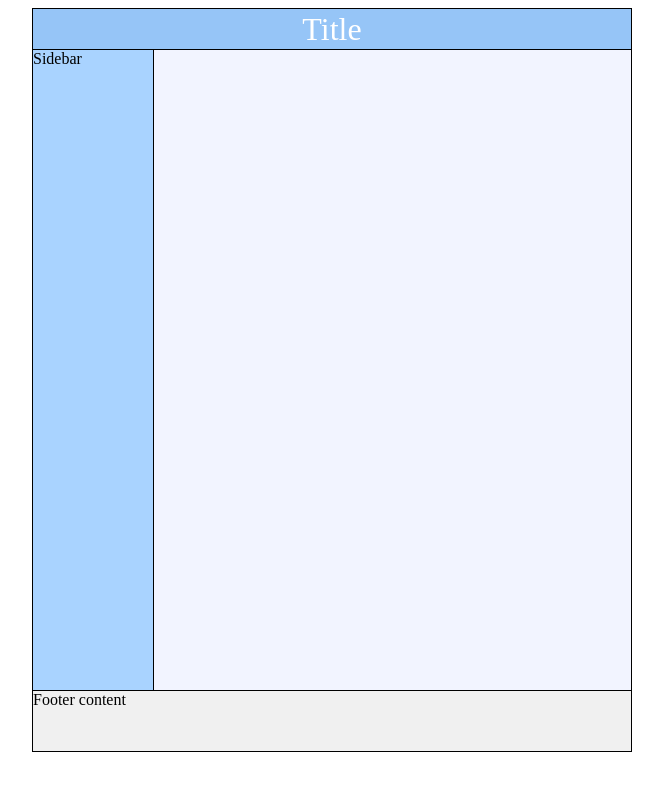
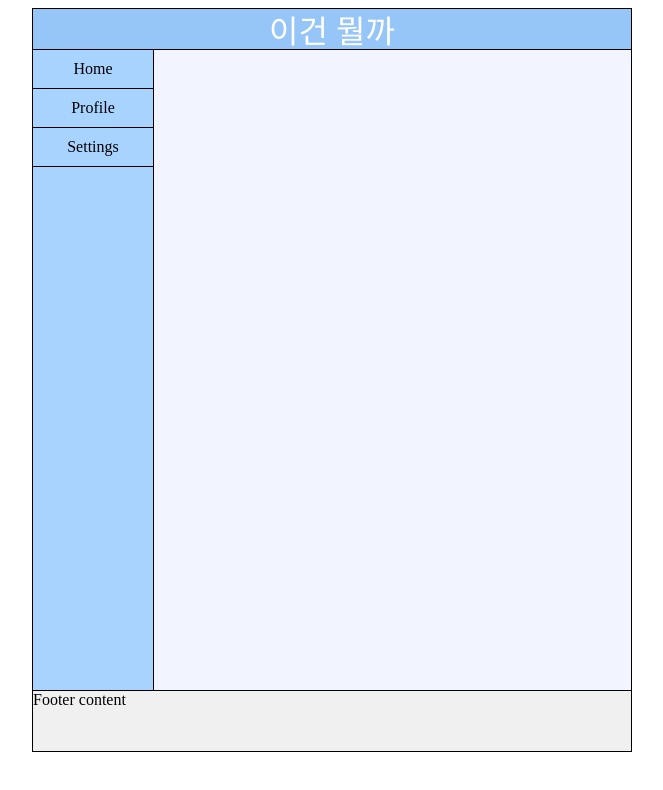
Before and after one commit to memomou/memo_frontend, a React (Create React App) app: page / in a window 1280 px wide. Shown: the top 790 px of the page, without its empty margins (308-971 px from the left). Built offline with nearby package versions, Linux system fonts and the light colour scheme.

Commit message:
Add: Sidebar 임시 생성

```diff
--- a/src/index.tsx
+++ b/src/index.tsx
@@ -2,7 +2,7 @@ import React from 'react';
 import ReactDOM from 'react-dom/client';
 import App from './App';
 import { ThemeProvider } from "styled-components";
-import { darkTheme, lightTheme } from "./theme";
+import { darkTheme } from "./theme";
 
 const root = ReactDOM.createRoot(
   document.getElementById('root') as HTMLElement
--- a/src/views/Header.tsx
+++ b/src/views/Header.tsx
@@ -12,6 +12,6 @@ const Container = styled.div`
 `;
 
 function Header() {
-  return ( <Container>Title</Container> );
+  return ( <Container>이건 뭘까</Container> );
 }
 export default Header;
--- a/src/views/Sidebar.tsx
+++ b/src/views/Sidebar.tsx
@@ -1,14 +1,33 @@
 import styled from "styled-components";
 
 const Styled = styled.div`
+  display: flex;
+  flex-direction: column;
   width: 120px;
   background-color: ${(props) => props.theme.SideBarbgColor};
   border-left: 1px solid black;
   border-right: 1px solid black;
+  ul {
+    list-style-type: none;
+    padding: 0;
+    margin: 0;
+    li {
+      padding: 10px;
+      text-align: center;
+      border-bottom: 1px solid black;
+    }
+  }
 `;
 
 function Sidebar() {
-  return ( <Styled>Sidebar</Styled>);
+  return (
+  <Styled>
+      <ul>
+        <li>Home</li>
+        <li>Profile</li>
+        <li>Settings</li>
+      </ul>
+  </Styled>);
 }
 
 export default Sidebar;
```
